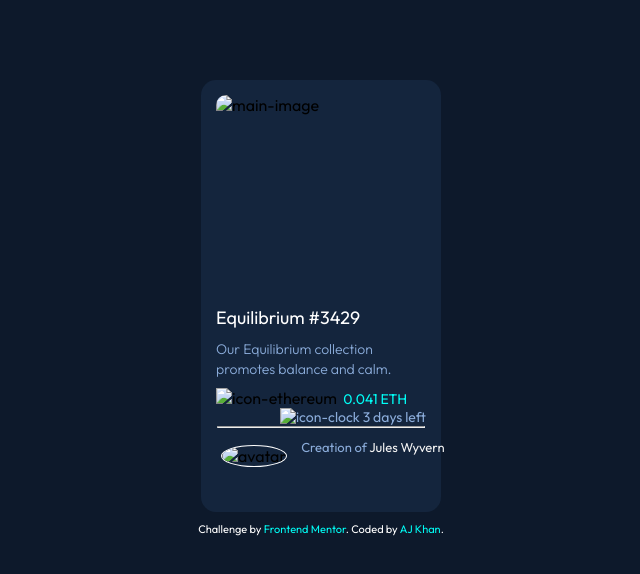
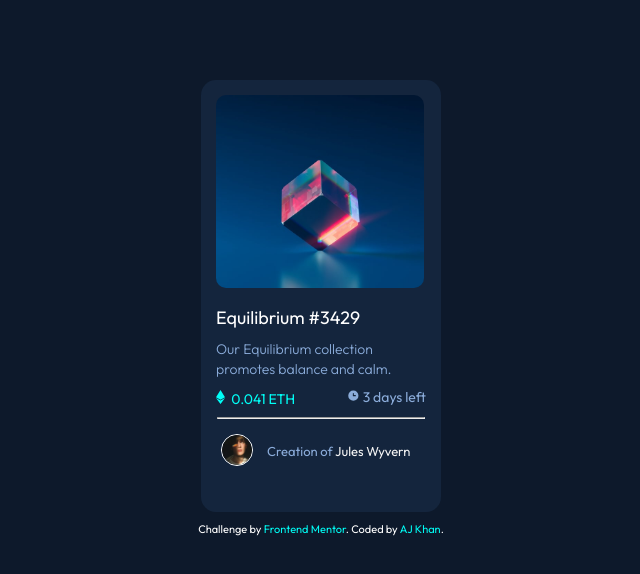
Before and after one commit to atiajabbar/NFT-preview-card-component, a plain HTML site: page index.html in a window 1280 px wide. Shown: the whole page, without its empty margins (319-959 px from the left). Drawn offline with Linux system fonts and the light colour scheme.

Commit message:
Update index.html

```diff
--- a/index.html
+++ b/index.html
@@ -4,7 +4,7 @@
   <meta charset="UTF-8">
   <meta name="viewport" content="width=device-width, initial-scale=1.0"> <!-- displays site properly based on user's device -->
 
-  <link rel="icon" type="image/png" sizes="32x32" href="./images/favicon-32x32.png">
+  <link rel="icon" type="image/png" sizes="32x32" href="./image/favicon-32x32.png">
   <link rel="stylesheet" href="style.css" type="text/css">
 
   <title>Frontend Mentor | NFT preview card component</title>
@@ -13,10 +13,10 @@
 <body>
   <div class="container">
         <div class="main-image">
-           <img src="./images/image-equilibrium.jpg" alt="main-image">
+           <img src="./image/image-equilibrium.jpg" alt="main-image">
           </div>
              <div class="image-overlay">
-            <img src="./images/icon-view.svg" alt="">
+            <img src="./image/icon-view.svg" alt="">
               </div>
 
     <div class="text">
@@ -28,14 +28,14 @@
       </p>
     </div>
     <div class="price">
-      <img src="./images/icon-ethereum.svg"    alt="icon-ethereum"> <span id="act-price"> 0.041 ETH </span>
-      <span id="time"> <img src="./images/icon-clock.svg" alt="icon-clock">
+      <img src="./image/icon-ethereum.svg"    alt="icon-ethereum"> <span id="act-price"> 0.041 ETH </span>
+      <span id="time"> <img src="./image/icon-clock.svg" alt="icon-clock">
        3 days left</spa>
     </div>
     <hr>
 
     <div class="last-line">
-      <img src="./images/image-avatar.png" alt="avatar"><p>Creation of <a href="#"> Jules Wyvern </a></p>
+      <img src="./image/image-avatar.png" alt="avatar"><p>Creation of <a href="#"> Jules Wyvern </a></p>
     </div>
   </div>
 
```
